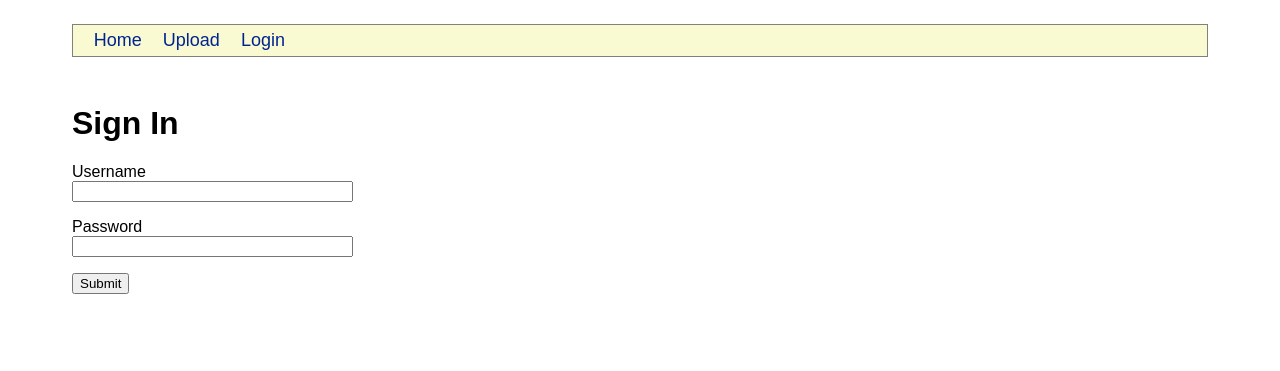
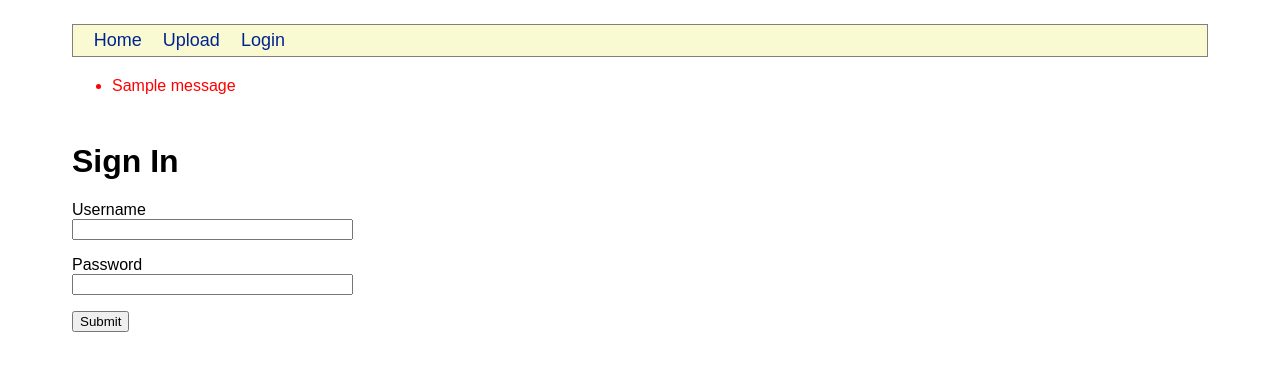
Before and after one commit to wmelvin/flask-file-up, a Python web app: template fileup_app/app/templates/login.html in a window 1280 px wide. Shown: the top 371 px of the page. Run offline with Jinja, Linux system fonts and the light colour scheme; the template is opened without the code that fills it, so the values that code supplies are empty, except form fields; one stand-in notice (Sample message) is shown; form fields are guessed from the names that the template uses.

Commit message:
Display error messages.

```diff
--- a/fileup_app/app/static/css/site.css
+++ b/fileup_app/app/static/css/site.css
@@ -37,3 +37,5 @@ nav > a {
     margin-top: 3rem;
 
 }
+
+.errmsg { color: red; }
--- a/fileup_app/app/templates/_base.html
+++ b/fileup_app/app/templates/_base.html
@@ -20,6 +20,18 @@
         <a href="/login">Login</a>
     </nav>
 
+    {% with messages = get_flashed_messages() %}
+    {% if messages %}
+    <div>
+    <ul>
+        {% for msg in messages %}
+        <li class="errmsg">{{ msg }}</li>
+        {% endfor %}
+    </ul>
+    </div>
+    {% endif %}
+    {% endwith %}
+
     <div id="main_content">
     {% block main_content %}{% endblock main_content %}
     </div>
--- a/fileup_app/app/templates/login.html
+++ b/fileup_app/app/templates/login.html
@@ -11,11 +11,17 @@
         {{ form.hidden_tag() }}
         <p>
             {{ form.username.label }}<br>
-            {{ form.username(size=32) }}
+            {{ form.username(size=32) }}<br>
+            {% for err in form.username.errors %}
+            <span class="errmsg"> ({{ err }})</span>
+            {% endfor %}
         </p>
         <p>
             {{ form.password.label }}<br>
-            {{ form.password(size=32) }}
+            {{ form.password(size=32) }}<br>
+            {% for err in form.password.errors %}
+            <span class="errmsg"> ({{ err }})</span>
+            {% endfor %}
         </p>
         <p>{{ form.submit }}</p>
     </form>
```
